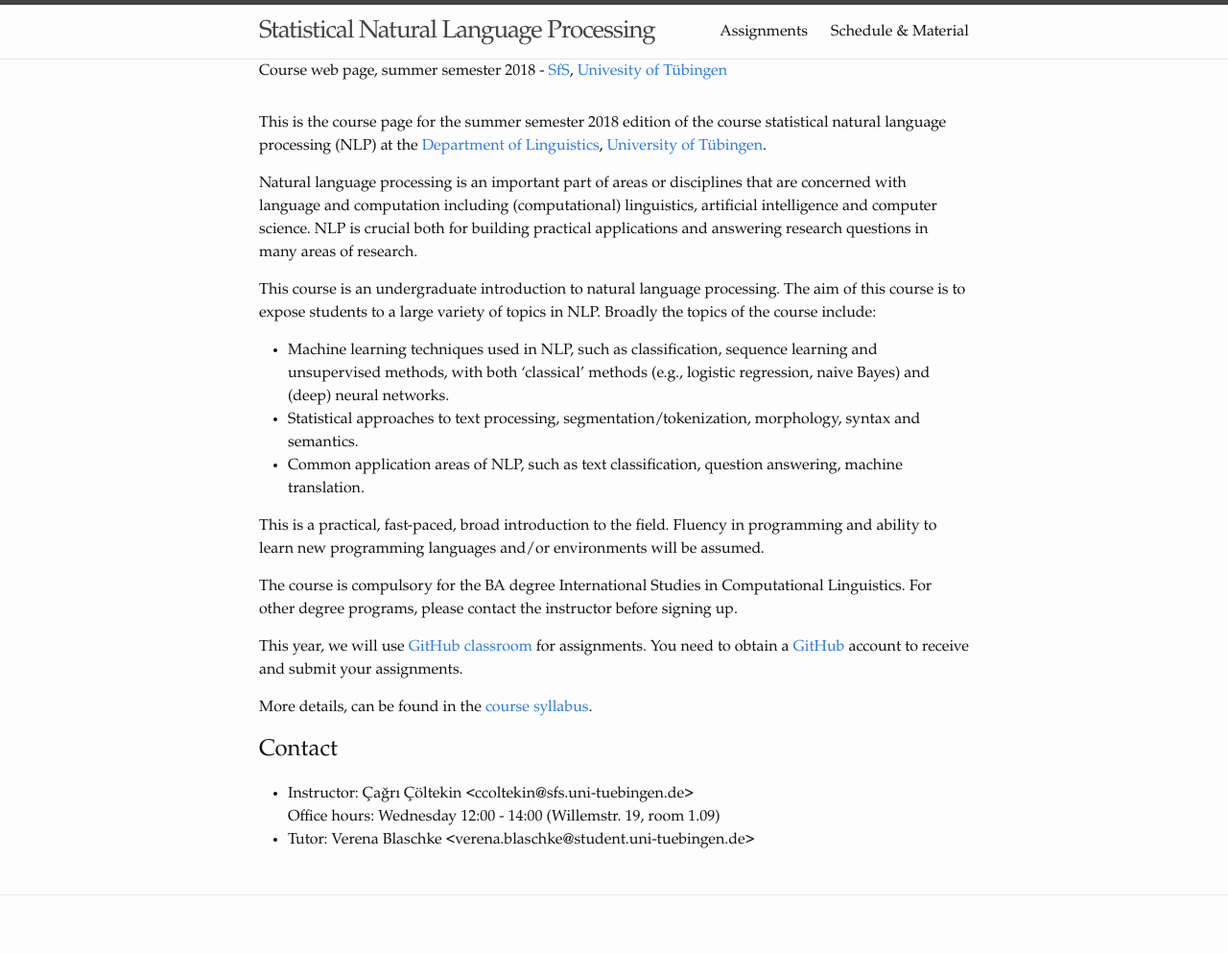
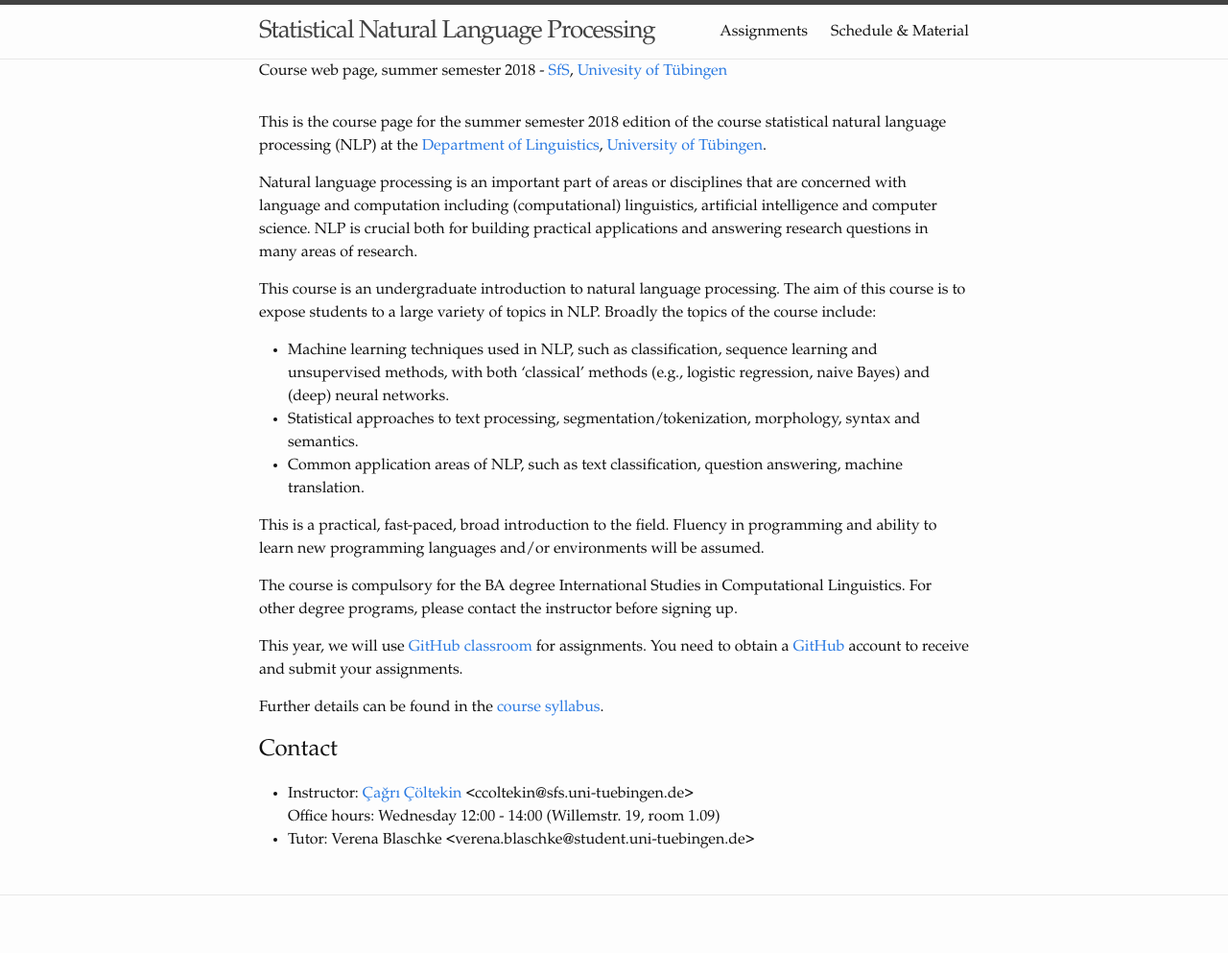
Before and after one commit to snlp2018/snlp2018.github.io, a Jekyll site: the page built from index.md, in a window 1280 px wide. Shown: the whole page at 96% size. Built offline with Jekyll 4.4.1, drawn with Linux system fonts in a browser that asks for light colours.

Commit message:
Minor revision

```diff
--- a/index.md
+++ b/index.md
@@ -45,11 +45,12 @@ for assignments.
 You need to obtain a [GitHub](https://github.com) account
 to receive and submit your assignments.
 
-More details, can be found in the [course syllabus](snlp-syllabus2018.pdf).
+Further details can be found in the [course syllabus](snlp-syllabus2018.pdf).
 
 ## Contact
 
-- Instructor: Çağrı Çöltekin <ccoltekin**@**sfs.uni-tuebingen.de>
-  Office hours: Wednesday 12:00 - 14:00
-  (Willemstr. 19, room 1.09)
+- Instructor: [Çağrı Çöltekin](http://coltekin.net/cagri/)
+    <ccoltekin**@**sfs.uni-tuebingen.de>
+    Office hours: Wednesday 12:00 - 14:00
+    (Willemstr. 19, room 1.09)
 - Tutor: Verena Blaschke <verena.blaschke**@**student.uni-tuebingen.de>
```
Also changed, not shown: schedule.md (+1 -1 lines).
